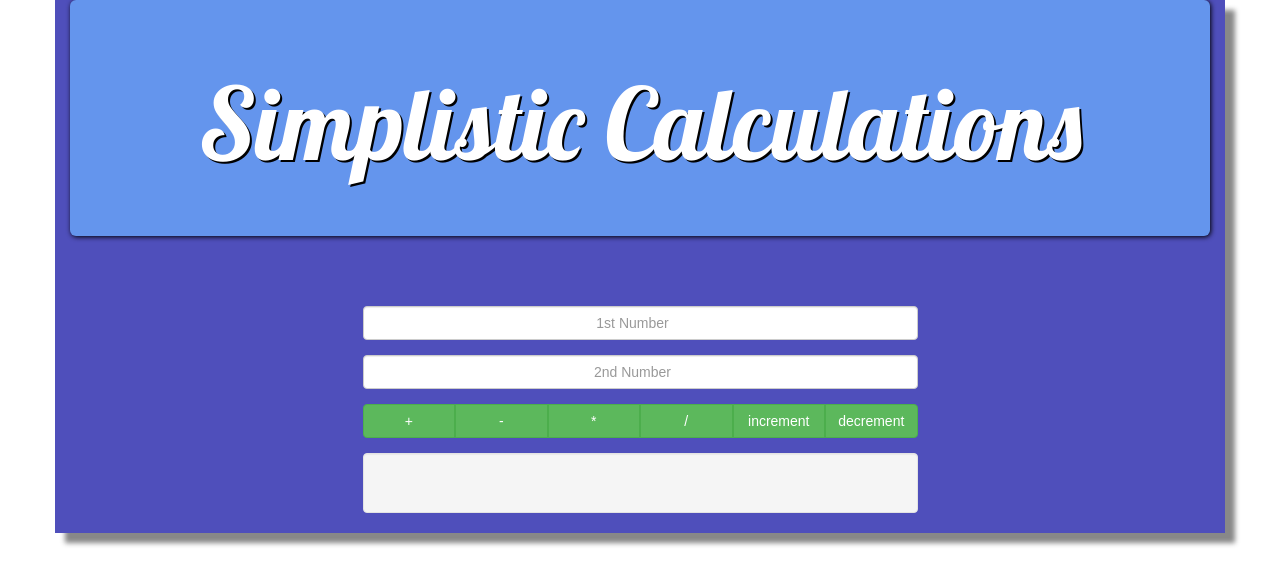
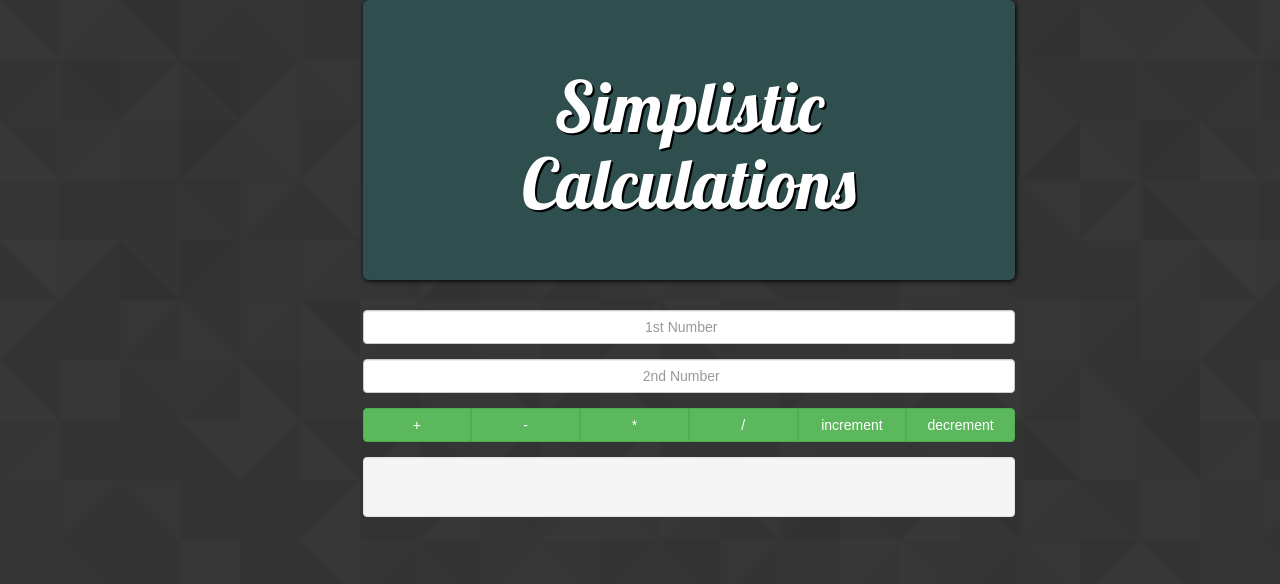
Before and after one commit to rennitir08/d3-make-a-calculator, a plain HTML site: page index.html in a window 1280 px wide. Drawn offline with nearby package versions, Linux system fonts and the light colour scheme.

Commit message:
changed background

```diff
--- a/global.css
+++ b/global.css
@@ -4,20 +4,20 @@
 img {
     width: 100%;
 }
+body {
+    background-image: url("./footer_lodyas.png")
+}
+
 .jumbotron {
-    background-color:cornflowerblue;
+    background-color:darkslategray;
     background-size: cover;
     box-shadow: 1px 1px 5px #000000;
 }
 .jumbotron h1 {
     font-family: 'Lobster', cursive;
-    font-size: 100px;
+    font-size: 70px;
     color: white;
     text-shadow: 2px 2px #000000;
-}
-.container {
-    background-color: rgba(35, 36, 171, 0.8);
-    box-shadow: 10px 10px 5px #888888;
 }
 .row {
     font-size: 18px;
--- a/index.html
+++ b/index.html
@@ -12,12 +12,15 @@
 <body>
 
     <div class="container">
-        <div class="jumbotron text-center">
-            <h1>Simplistic Calculations</h1>
+        <div class="row">
+            <div class="col-sm-7 col-sm-offset-3">
+                <div class="jumbotron text-center">
+                    <h1>Simplistic Calculations</h1>
+                </div>
+            </div>
         </div>
-        <br/><br/>
         <div class="row">
-            <div class="col-sm-6 col-sm-offset-3">
+            <div class="col-sm-7 col-sm-offset-3">
                 <div class="form-group">
                     <!--<label for="number1">Number 1</label>-->
                     <input type="number" id="number1" class="form-control text-center" placeholder="1st Number"/>
```
Also changed, not shown: footer_lodyas.png (added).
